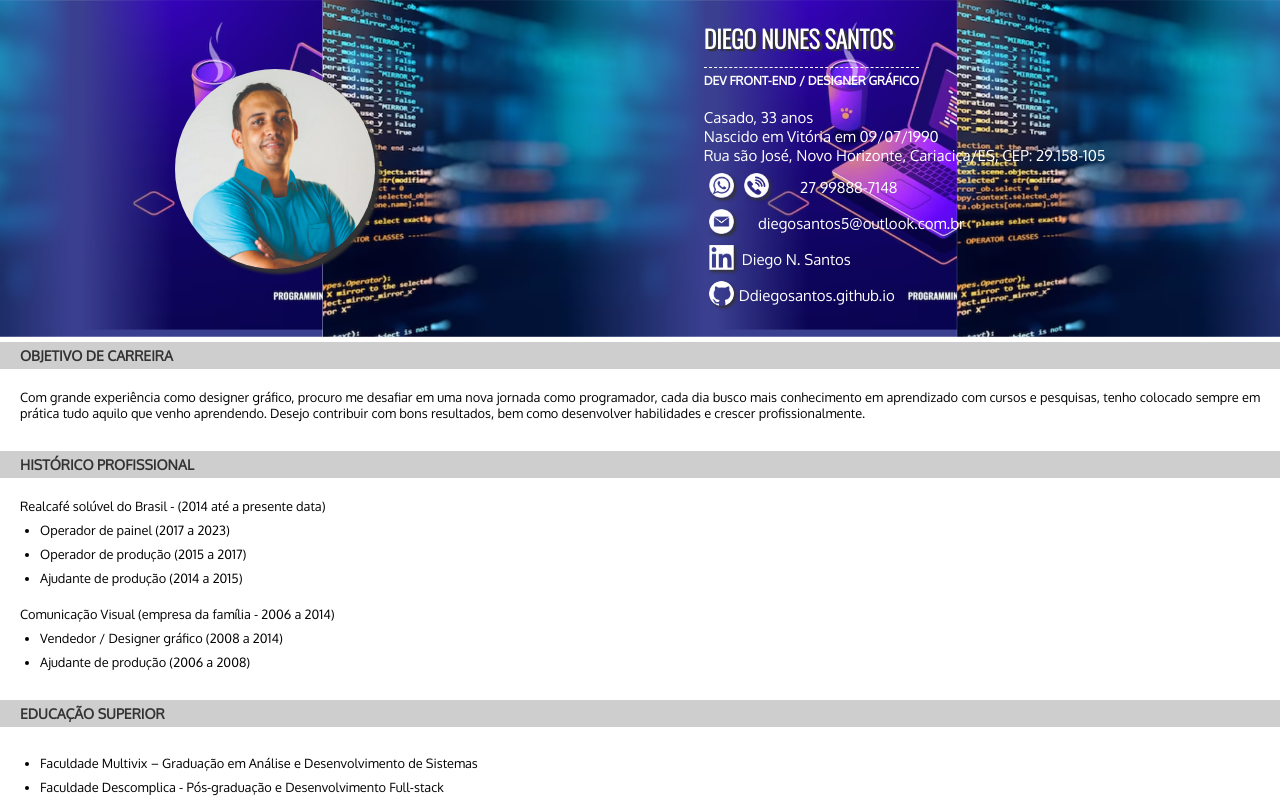
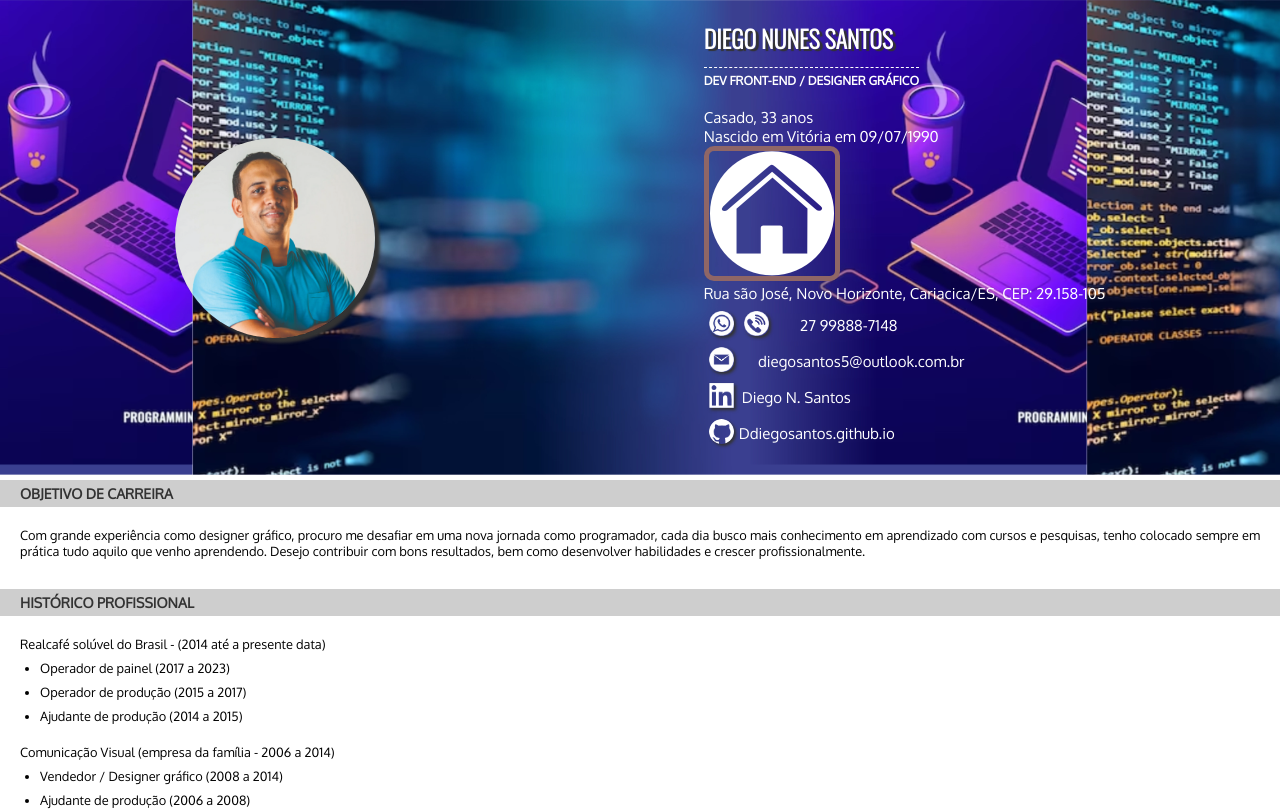
Before and after one commit to DdiegoSantos/curriculo, a plain HTML site: page index.html in a window 1280 px wide. Shown: the top 811 px of the page. Drawn offline with nearby package versions, Linux system fonts and the light colour scheme; a web font is replaced by a local one.

Commit message:
Update index.html

```diff
--- a/index.html
+++ b/index.html
@@ -19,7 +19,11 @@
 
                 <p>Casado, <span id="idade"></span> anos</p>
                 <p>Nascido em Vitória em 09/07/1990</p>
-                <p>Rua são José, Novo Horizonte, Cariacica/ES, CEP: 29.158-105</p>
+                <div id="end">
+                    <img src="imagem/endereco.png" alt="">
+                    <p>Rua são José, Novo Horizonte, Cariacica/ES, CEP: 29.158-105</p>
+
+                </div>
                 <div id="tel">
                     <a href=" https://wa.me/5527998887148?text=" target="_blank"><img src="imagem/whats.png" alt=""></a>
                     <a href="tel:5527998887148"><img src="imagem/liga.png" alt=""></a>
```
